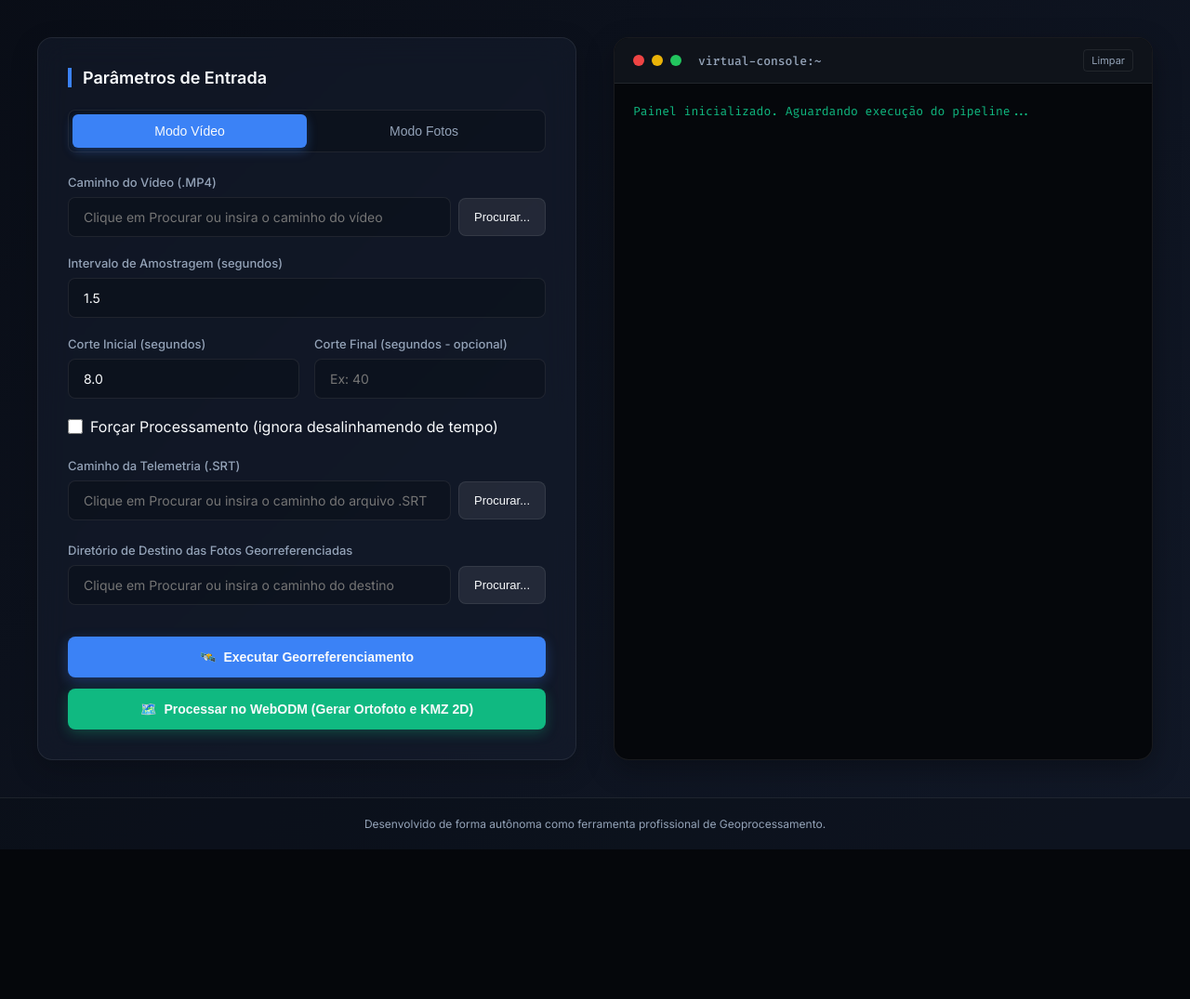
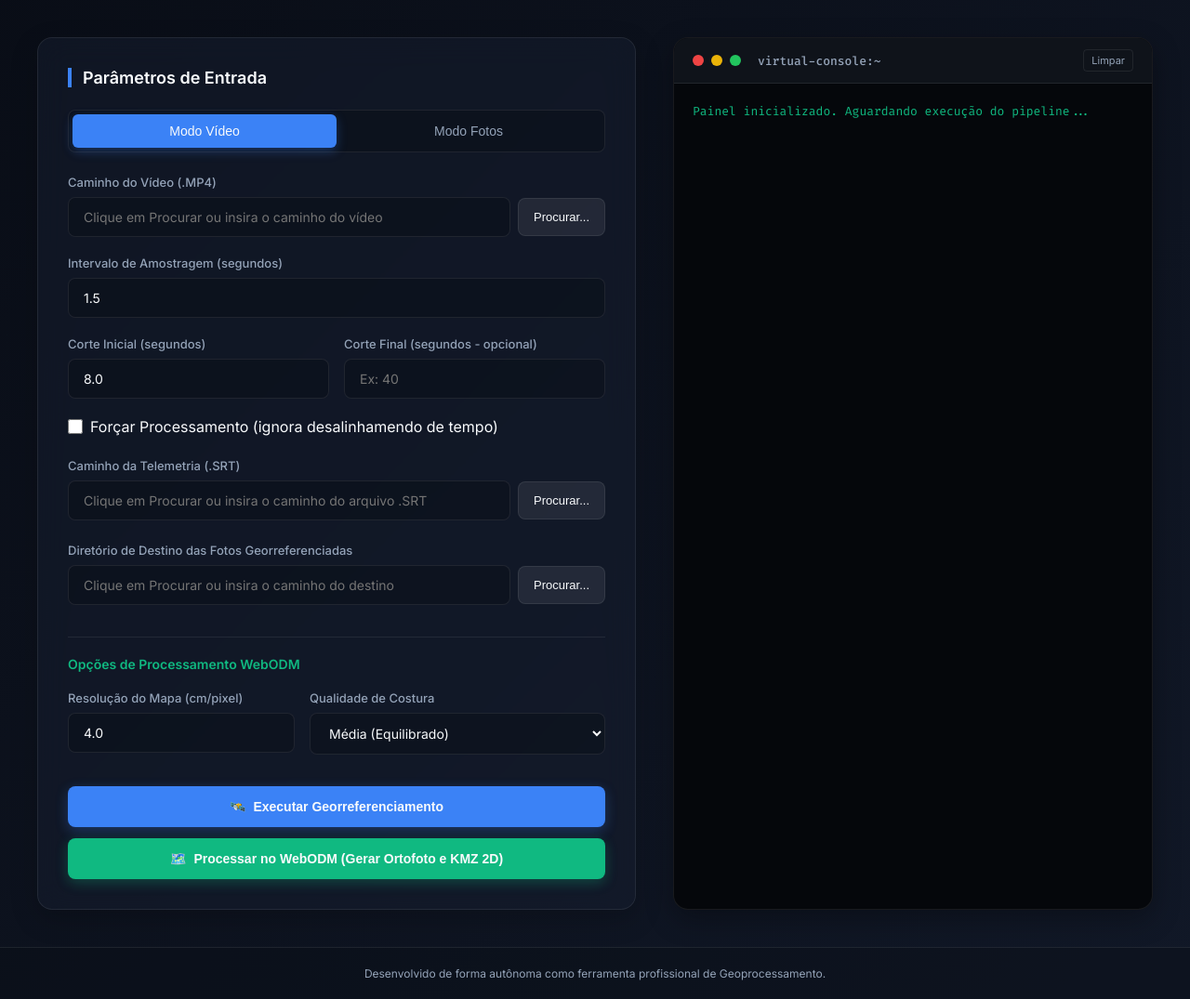
Before and after one commit to marcioch-a11y/dji-drone-criador-de-mapa, a Flask app: page / in a window 1280 px wide. Shown: the part 78-1153 px from the top of the page at 93% size. Before the commit the page ends 992 px from the top, so only its background shows below. Run offline with Flask 3, Linux system fonts and the light colour scheme.

Commit message:
feat: add resolution and quality configurations to Web UI and connect them to NodeODM parameters

```diff
--- a/templates/index.html
+++ b/templates/index.html
@@ -649,6 +649,25 @@
                 </div>
             </div>
 
+            <!-- Configurações do WebODM -->
+            <div class="form-group-container" style="border-top: 1px solid var(--border-color); padding-top: 20px; margin-top: 10px; display: flex; flex-direction: column; gap: 20px;">
+                <h3 class="panel-subtitle" style="font-size: 14px; font-weight: 600; color: var(--accent-green);">Opções de Processamento WebODM</h3>
+                <div class="row-grid">
+                    <div class="form-group">
+                        <label for="odmResolution">Resolução do Mapa (cm/pixel)</label>
+                        <input type="number" id="odmResolution" value="4.0" step="1.0" min="1.0">
+                    </div>
+                    <div class="form-group">
+                        <label for="odmQuality">Qualidade de Costura</label>
+                        <select id="odmQuality" style="background: rgba(0, 0, 0, 0.2); border: 1px solid var(--border-color); border-radius: 8px; padding: 12px 16px; color: var(--text-main); font-size: 14px; font-family: inherit;">
+                            <option value="low">Baixa (Mais Rápido / Arquivo Leve)</option>
+                            <option value="medium" selected>Média (Equilibrado)</option>
+                            <option value="high">Alta (Máximo Detalhe / Arquivo Pesado)</option>
+                        </select>
+                    </div>
+                </div>
+            </div>
+
             <!-- Botões de Ação -->
             <div style="display: flex; flex-direction: column; gap: 12px; margin-top: 10px;">
                 <button type="button" id="btnGeoref" class="btn" onclick="startGeoreferencing()">
@@ -658,6 +677,7 @@
                     <span>🗺️</span> Processar no WebODM (Gerar Ortofoto e KMZ 2D)
                 </button>
             </div>
+
 
         </div>
 
@@ -1072,9 +1092,10 @@
                 photos: document.getElementById('outDir').value, // Envia a pasta de saída do georref
                 out: document.getElementById('outDir').value + '_webodm', // Salva na pasta adjacente
                 filter: currentMode === 'video' ? 'frame_*.jpg' : 'photo_*.jpg', // Filtra dependendo do modo
-                quality: 'medium',
-                resolution: 4.0
+                quality: document.getElementById('odmQuality').value,
+                resolution: parseFloat(document.getElementById('odmResolution').value) || 4.0
             };
+
 
             fetch('/api/run-webodm', {
                 method: 'POST',
```
